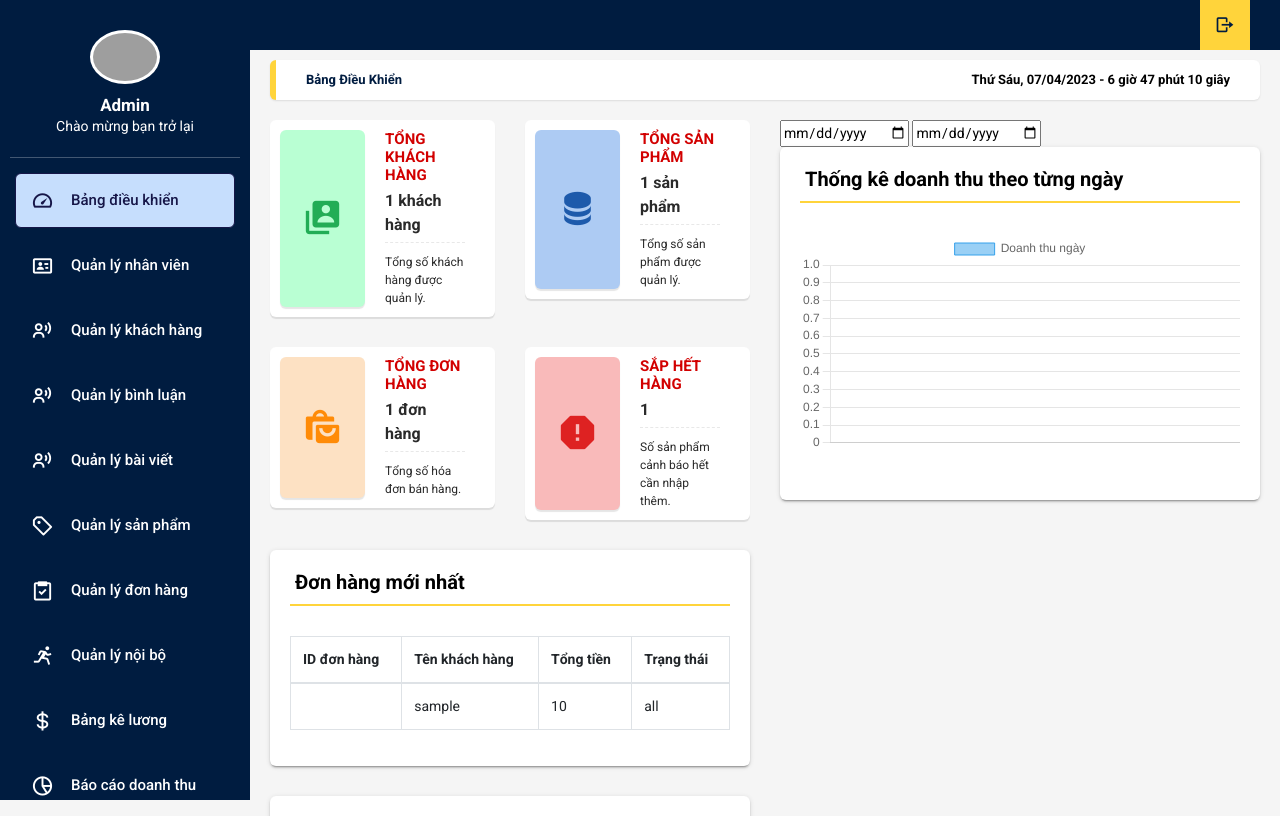
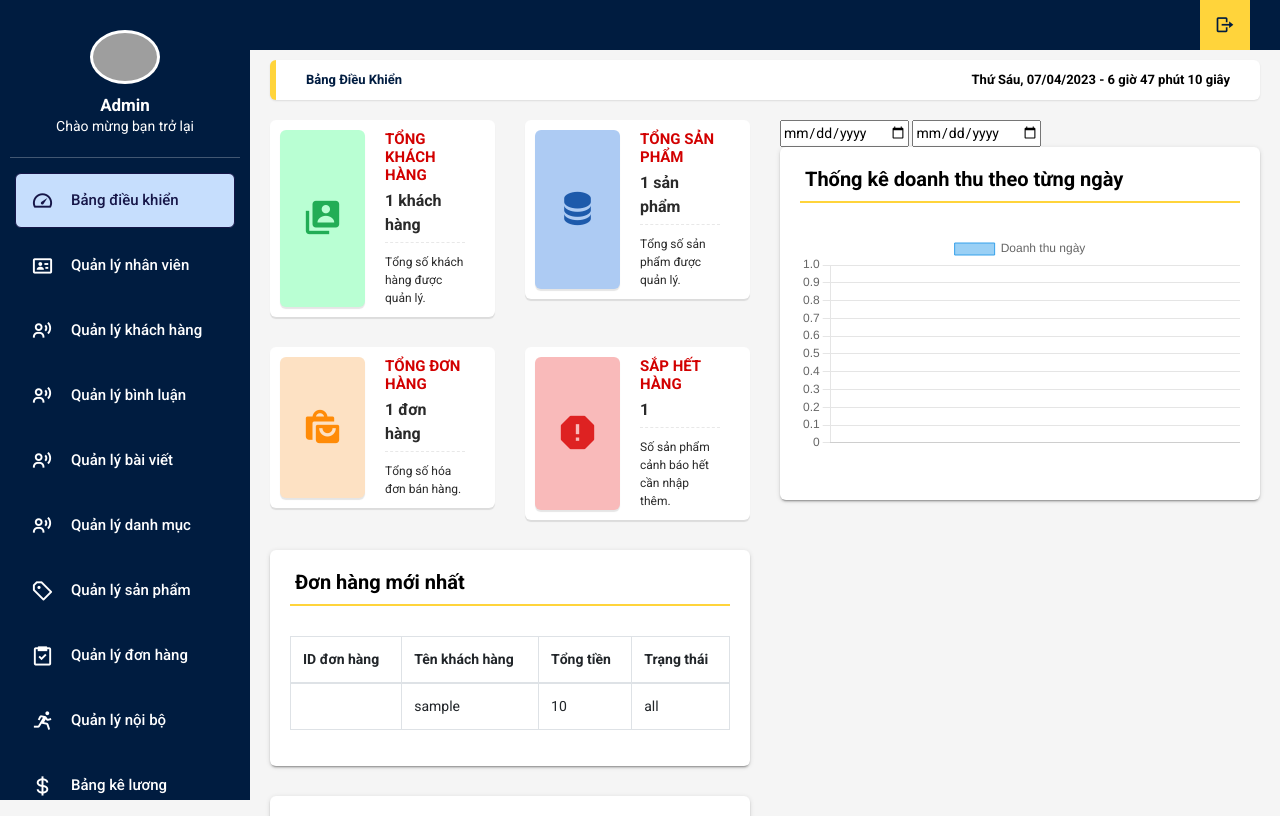
Before and after one commit to Vneds/duan, a PHP site: page /admin/index.php?page=1 in a window 1280 px wide. Shown: the top 816 px of the page. Run offline with PHP 8.4, Linux system fonts and the light colour scheme; tables that the repository leaves empty or names only in its code hold one stand-in row (values such as "Sample post"); data that the repository does not hold is empty; some libraries are stand-ins or nearby versions; grey boxes are pictures that could not be loaded.

Commit message:
dua danh muc ra ngoai

```diff
--- a/admin/view/index.php
+++ b/admin/view/index.php
@@ -89,6 +89,8 @@
             class="app-menu__label">Quản lý bình luận</span></a></li>
        <li><a class="app-menu__item" href="#"><i class='app-menu__icon bx bx-user-voice'></i><span
             class="app-menu__label">Quản lý bài viết</span></a></li>
+      <li><a class="app-menu__item" href="./index.php?page=catergory&action=list"><i class='app-menu__icon bx bx-user-voice'></i><span
+            class="app-menu__label">Quản lý danh mục</span></a></li>
       <li><a class="app-menu__item" href="./index.php?page=product&action=list"><i
             class='app-menu__icon bx bx-purchase-tag-alt'></i><span class="app-menu__label">Quản lý sản phẩm</span></a>
       </li>
--- a/model/connect_db.php
+++ b/model/connect_db.php
@@ -1,6 +1,6 @@
 
 <?php
-    $host= 'localhost:3307';
+    $host= 'localhost:3306';
     $dbName = 'duan1';
     $userName = 'root';
     $password = '123456';
--- a/view/shop.php
+++ b/view/shop.php
@@ -88,7 +88,6 @@
 
                         <ul class="products__warpper">
                             <?php
-
                             $pro =  isset($_GET['pro']) ? $_GET['pro'] : 1;
                             $offset = ((int)$pro ) * 12;
                                 $product_list =$conn->query("select * from product limit 12 offset " . $offset);
```
